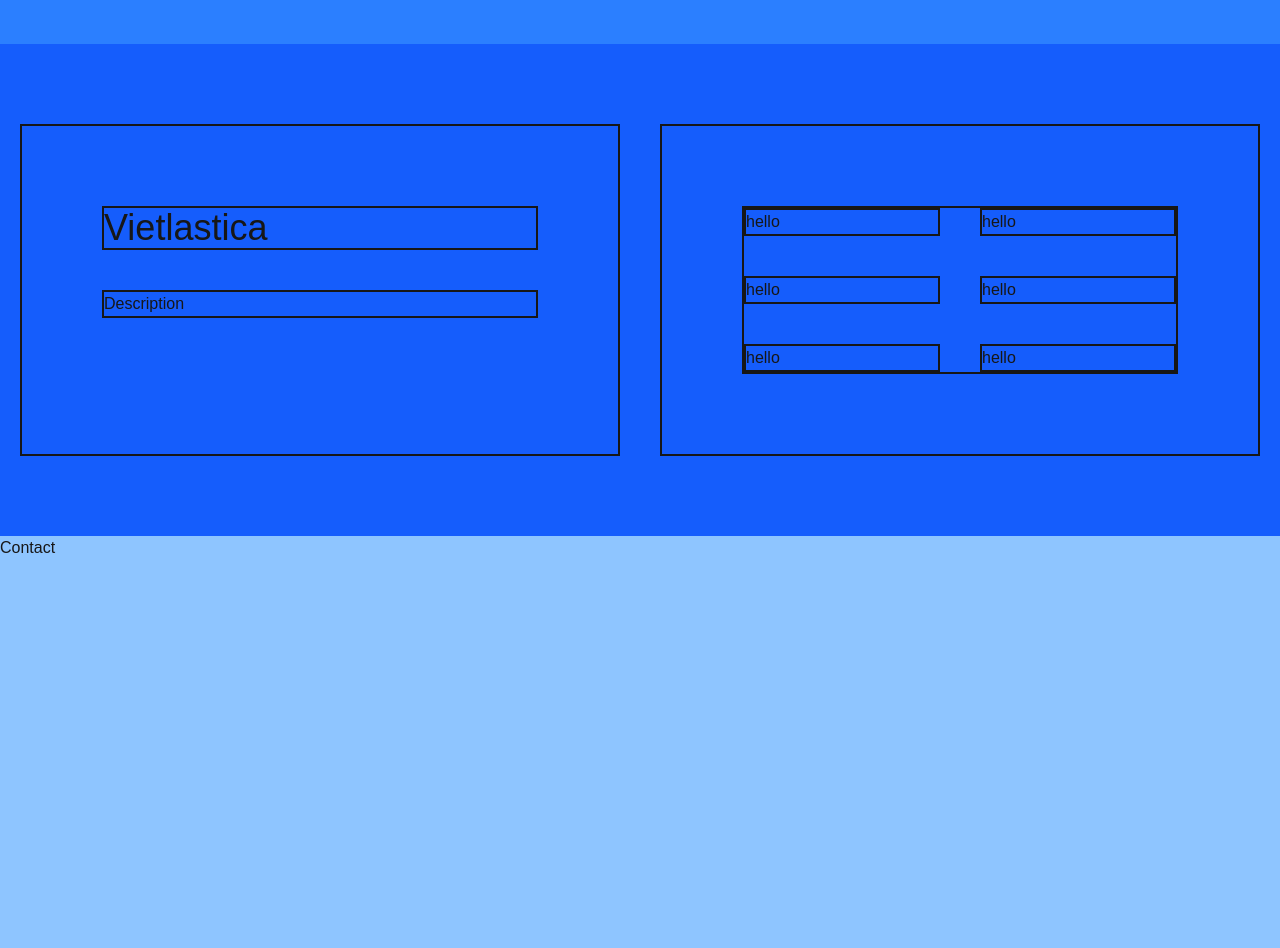
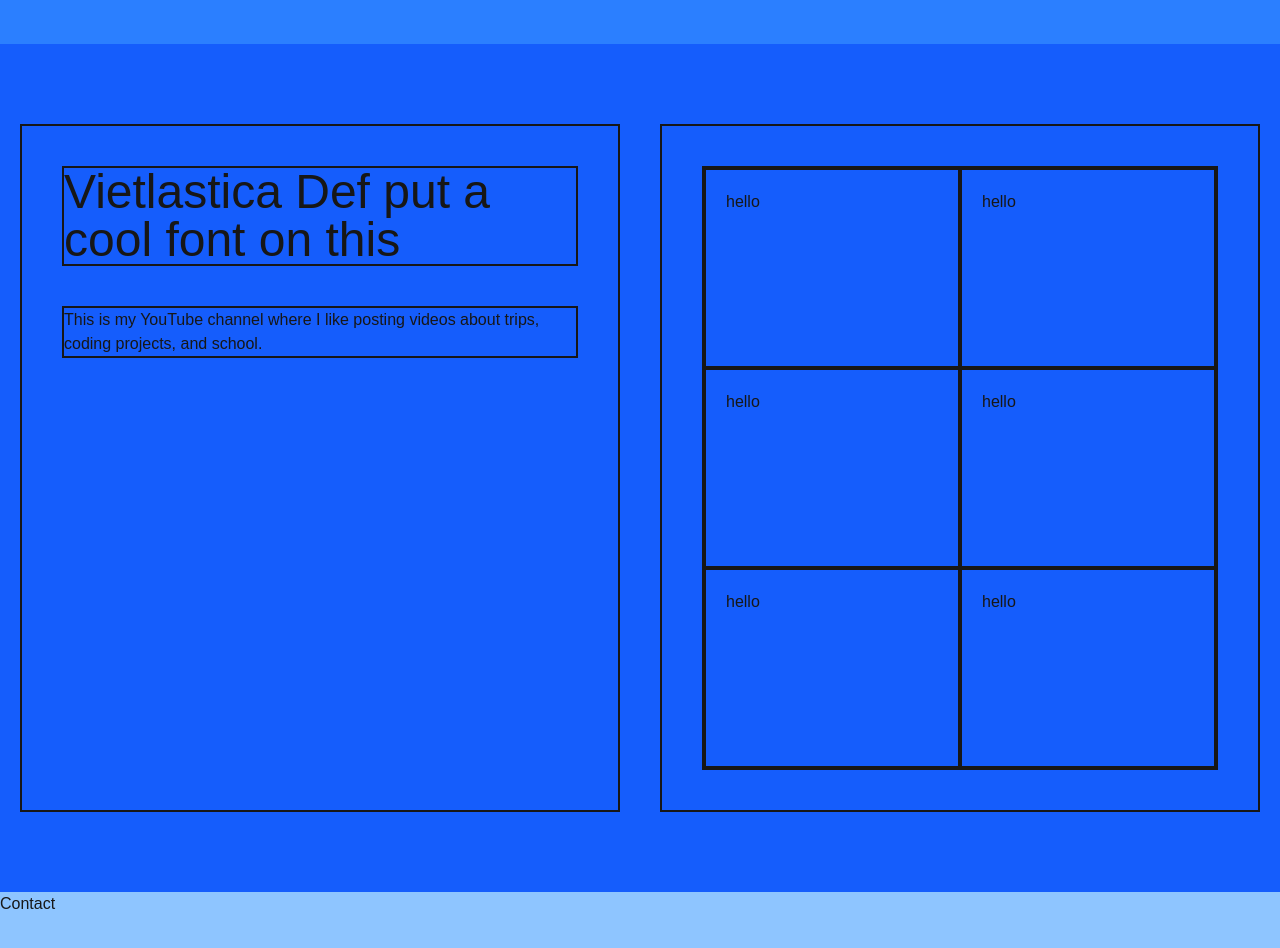
Before and after one commit to BrianCode9/brian-portfolio, a Next.js app: page / in a window 1280 px wide. Shown: the part 1820-2768 px from the top of the page. Built offline with nearby package versions, Linux system fonts and the light colour scheme.

Commit message:
Vietlastic Layout is done

```diff
--- a/src/components/youtube-section.tsx
+++ b/src/components/youtube-section.tsx
@@ -4,18 +4,18 @@ const YouTubeSection = () => {
   return (
     <div className='bg-blue-600 p-20 flex justify-center'>
       <div className='flex flex-row gap-10'>
-        <div className='border flex flex-col border-2 p-20 w-150 gap-10'>
-          <div className='border-2 text-4xl'>Vietlastica</div>
-          <div className='border-2'>Description</div>
+        <div className='border flex flex-col border-2 p-10 w-150 gap-10'>
+          <div className='border-2 text-5xl'>Vietlastica Def put a cool font on this</div>
+          <div className='border-2'>This is my YouTube channel where I like posting videos about trips, coding projects, and school.</div>
         </div>
-        <div className='border-2 p-20 w-150 gap-20'>
-          <div className='flex grid grid-cols-2 grid-rows-3 gap-10 border-2'>
-            <div className='border-2'>hello</div>
-            <div className='border-2'>hello</div>
-            <div className='border-2'>hello</div>
-            <div className='border-2'>hello</div>
-            <div className='border-2'>hello</div>
-            <div className='border-2'>hello</div>
+        <div className='border-2 p-10 w-150'>
+          <div className='flex grid grid-cols-2 grid-rows-3 border-2'>
+            <div className='border-2 p-5 w-full h-50 '>hello</div>
+            <div className='border-2 p-5 w-full h-50 '>hello</div>
+            <div className='border-2 p-5 w-full h-50 '>hello</div>
+            <div className='border-2 p-5 w-full h-50 '>hello</div>
+            <div className='border-2 p-5 w-full h-50 '>hello</div>
+            <div className='border-2 p-5 w-full h-50 '>hello</div>
           </div>
         </div>
       </div>
```
